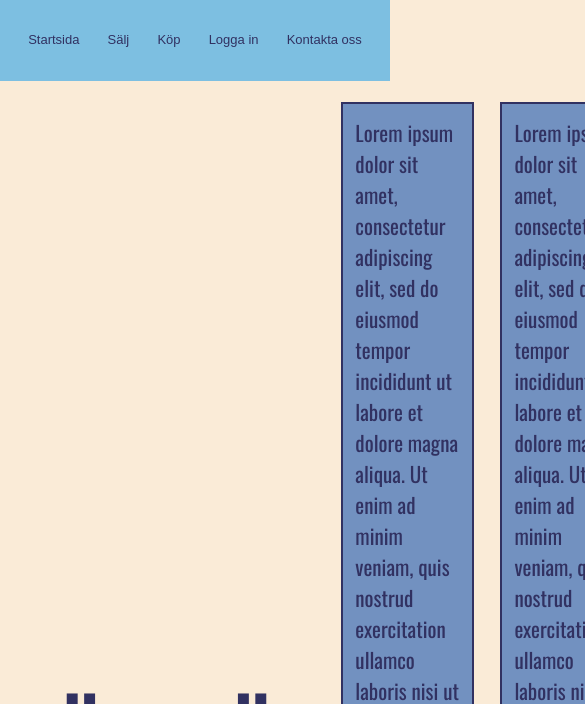
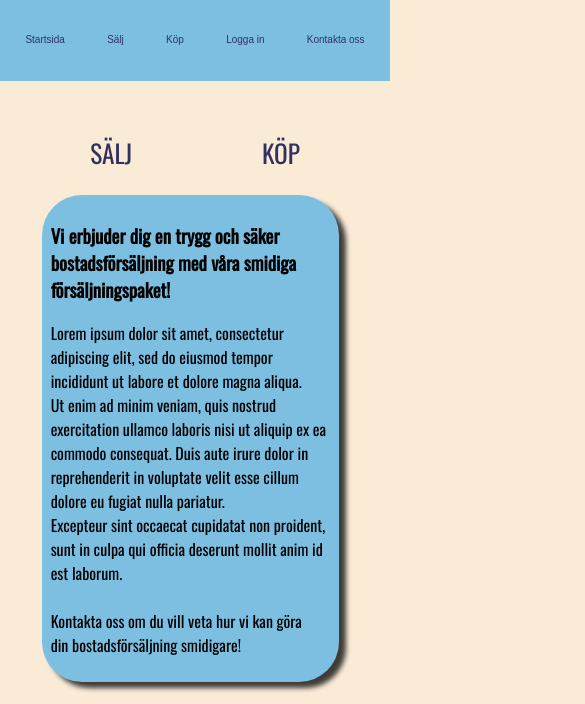
Before and after one commit to AnnelieLinden/quarten, a website with bundled scripts: page public/index.html in a window 390 px wide. Both pictures are taken after a click on the link "Startsida". Shown: the part 101-805 px from the top of the page, 585 px wide, since content can reach past the window. Built offline with nearby package versions, Linux system fonts and the light colour scheme; a web font is replaced by a local one.

Commit message:
css and media queries
homepage and salepage

```diff
--- a/public/css/styles.css
+++ b/public/css/styles.css
@@ -25,6 +25,7 @@ nav {
 a {
   color: #313161;
   text-decoration: none;
+  font-size: 3vh;
 }
 
 body {
@@ -32,53 +33,16 @@ body {
   margin: 0%;
 }
 
-#homeSection {
-
-  color: #313161;
-  background-color: #7291c0;
-  font-size: 2.5vh;
-  font-family: 'Oswald';
-  margin-top: 15vh;
-  margin-bottom: 15vh;
-  display: flex;
-  justify-content: center;
-  align-items: center;
-  margin: 1.5vh;
-  border: solid 2px #313161;
-  padding: 1.5vh;
-}
-
-#homeSection2 {
-  color: #313161;
-  background-color: #7291c0;
-    font-size: 2.5vh;
-    font-family: 'Oswald';
-    margin-top: 15vh;
-    margin-bottom: 15vh;
-    display: flex;
-    justify-content: center;
-    align-items: center;
-    margin: 1.5vh;
-    border: solid 2px #313161;
-    padding: 1.5vh;
-}
-
-
 
 #content {
   display: flex;
   justify-items: center;
   flex-direction: row;
-  flex-wrap: nowrap;
+  flex-wrap: wrap;
   height: 100%;
-  margin: 1vh;
+  margin: 3vh;
   justify-content: space-around;
-}
 
-#content>a {
-  font-size: 12vh;
-  font-family: 'Oswald';
-  align-self: center;
 }
 
 footer {
@@ -90,14 +54,49 @@ footer {
   padding: 4vh;
   font-family: 'Oswald';
 }
+/*---------homePage---------*/
+#content>a {
+  font-size: 12vh;
+  font-family: 'Oswald';
+  align-self: center;
+  margin: 8%;
+  margin-bottom: 2%;
+}
+#homeSection {
+  display: flex;
+  flex-direction: row;
+  font-family: 'oswald';
+  width: 80%;
+  margin-top: 3vh;
+}
+
+#homeDiv1 {
+  margin-right: 1vh;
+  background-color: rgb(125 191 225);
+  padding: 1vh;
+  border-radius: 40px 40px 40px 40px;
+  box-shadow: 7px 6px 5px 0px rgba(0, 0, 0, 0.75);
+}
+
+#homeDiv2 {
+  margin-left: 1vh;
+  background-color: rgb(125 191 225);
+  padding:1vh;
+  border-radius: 40px 40px 40px 40px;
+  box-shadow: 7px 6px 5px 0px rgba(0, 0, 0, 0.75);
+}
 
 /*---------salePage---------*/
 #saleForm {
   display: flex;
   flex-direction: column;
-  height: 200vh;
+  height: 140vh;
   width: 70%;
   font-family: 'Oswald';
+  background-color: rgb(125 191 225);
+  padding: 3vh;
+  border-radius: 40px 40px 40px 40px;
+  box-shadow: 7px 6px 5px 0px rgba(0, 0, 0, 0.75);
 }
 
 #apartmentTitel {
@@ -105,13 +104,14 @@ footer {
   margin-top: 3vh;
   margin-bottom: 3vh;
   color: blue;
+
 }
 
 #villaTitel {
   font-size: 3vh;
   margin-top: 3vh;
   margin-bottom: 3vh;
-  color: #15a475;
+  color: #0f7956;
 }
 
 #info {
@@ -130,9 +130,10 @@ footer {
   display: flex;
 }
 
-#address{
+#address {
   width: 100%;
 }
+
 .salesPtag {
   margin: 0;
   margin-right: 2vh;
@@ -141,6 +142,7 @@ footer {
 .saleInput {
   width: 100%;
 }
+
 /*-------buyPage---------*/
 #buyForm {
   display: flex;
@@ -202,22 +204,31 @@ footer {
 @media screen and (max-width: 450px) {
   #saleForm {
     width: 100%;
+    height: 240vh;
   }
- #fieldsetSales {
+  #content>a {
+    font-size: 3vh;
+  }
+  .fieldsetSales {
     margin-left: 0px;
     width: 15vh;
     display: flex;
     flex-direction: column;
   }
+  header>p {
+    width: 100%;
+  }
   .saleInput {
     width: 100%;
   }
+
   #pTag {
     font-size: 17px;
   }
 
   a {
-    font-size: small;
+    font-size: 10px;
+    margin: 2vh;
   }
 
   #generalQuestionsForm {
@@ -246,4 +257,14 @@ footer {
     display: flex;
     flex-wrap: wrap;
   }
+  #homeSection {
+    width: 100%;
+    display:flex;
+    flex-direction: column;
+    margin: 2vh;
+    margin-bottom: 5vh;
   }
+  #homeDiv1 {
+    margin-bottom: 3vh;
+  }
+}
--- a/public/js/index.js
+++ b/public/js/index.js
@@ -51,25 +51,35 @@ function renderHomepage() {
   content.appendChild(buyButton)
 }
 
-  function textHomepage() {
-    const homepageBr = document.createElement('br');
-    const homeSection = document.createElement('section');
-    const homeSection2 = document.createElement('section');
-    const homePtext = document.createElement('homePtext');
-    const homeP2text = document.createElement('homeP2text');
-    homeSection.setAttribute('id', 'homeSection');
-    homeSection2.setAttribute('id', 'homeSection2');
-    homepageBr.setAttribute('id', 'homepageBr');
-    homePtext.setAttribute('id', 'homePtext');
-    homeP2text.setAttribute('id', 'homeP2text');
-    homePtext.innerText = "Lorem ipsum dolor sit amet, consectetur adipiscing elit, sed do eiusmod tempor incididunt ut labore et dolore magna aliqua. Ut enim ad minim veniam, quis nostrud exercitation ullamco laboris nisi ut aliquip ex ea commodo consequat. Duis aute irure dolor in reprehenderit in voluptate velit esse cillum dolore eu fugiat nulla pariatur. Excepteur sint occaecat cupidatat non proident, sunt in culpa qui officia deserunt mollit anim id est laborum.";
-    homeP2text.innerText = "Lorem ipsum dolor sit amet, consectetur adipiscing elit, sed do eiusmod tempor incididunt ut labore et dolore magna aliqua. Ut enim ad minim veniam, quis nostrud exercitation ullamco laboris nisi ut aliquip ex ea commodo consequat. Duis aute irure dolor in reprehenderit in voluptate velit esse cillum dolore eu fugiat nulla pariatur. Excepteur sint occaecat cupidatat non proident, sunt in culpa qui officia deserunt mollit anim id est laborum.";
-    homeSection.appendChild(homePtext);
-    homeSection.appendChild(homepageBr);
-    content.appendChild(homeSection);
-    content.appendChild(homepageBr);
-    homeSection2.appendChild(homeP2text);
-    homeSection2.appendChild(homepageBr);
-    content.appendChild(homeSection2);
-    content.appendChild(homepageBr);
-  }
+function textHomepage() {
+  const homeSection = document.createElement('section');
+  homeSection.setAttribute('id', 'homeSection')
+  const homeTitel1= document.createElement('h3')
+  const homeTitel2= document.createElement('h3')
+  const hometext1 = document.createElement('p');
+  const hometext2 = document.createElement('p');
+  const homeDiv1 = document.createElement('div')
+  const homeDiv2 = document.createElement('div')
+  homeDiv1.setAttribute('id', 'homeDiv1')
+  homeDiv2.setAttribute('id', 'homeDiv2')
+  homeTitel1.innerText = "Vi erbjuder dig en trygg och säker bostadsförsäljning med våra smidiga försäljningspaket!"
+  homeTitel2.innerText = "Bostäderna vi säljer är alltid besiktade!"
+  hometext1.innerText = `Lorem ipsum dolor sit amet, consectetur adipiscing elit, sed do eiusmod tempor incididunt ut labore et dolore magna aliqua.
+  Ut enim ad minim veniam, quis nostrud exercitation ullamco laboris nisi ut aliquip ex ea commodo consequat. Duis aute irure dolor in reprehenderit in voluptate velit esse cillum dolore eu fugiat nulla pariatur.
+  Excepteur sint occaecat cupidatat non proident, sunt in culpa qui officia deserunt mollit anim id est laborum.
+
+  Kontakta oss om du vill veta hur vi kan göra
+  din bostadsförsäljning smidigare!`;
+  hometext2.innerText = `Sed ut perspiciatis unde omnis iste natus error sit voluptatem accusantium doloremque laudantium.
+  Totam rem aperiam, eaque ipsa quae ab illo inventore veritatis et quasi architecto beatae vitae dicta sunt explicabo.
+
+  Kontakta oss för mer information om vår policy.`
+
+  homeDiv1.appendChild(homeTitel1)
+  homeDiv1.appendChild(hometext1)
+  homeDiv2.appendChild(homeTitel2)
+  homeDiv2.appendChild(hometext2)
+  homeSection.appendChild(homeDiv1);
+  homeSection.appendChild(homeDiv2);
+  content.appendChild(homeSection);
+}
--- a/public/js/saleFunctions.js
+++ b/public/js/saleFunctions.js
@@ -1,4 +1,3 @@
-
 export function appendSaleForm(saleForm) {
   saleForm.appendChild(createPTag());
   saleForm.appendChild(createBuildType());
```
Also changed, not shown: public/js/salepage.js (+0 -26 lines). Lines whose indentation alone changed are shown as unchanged.
